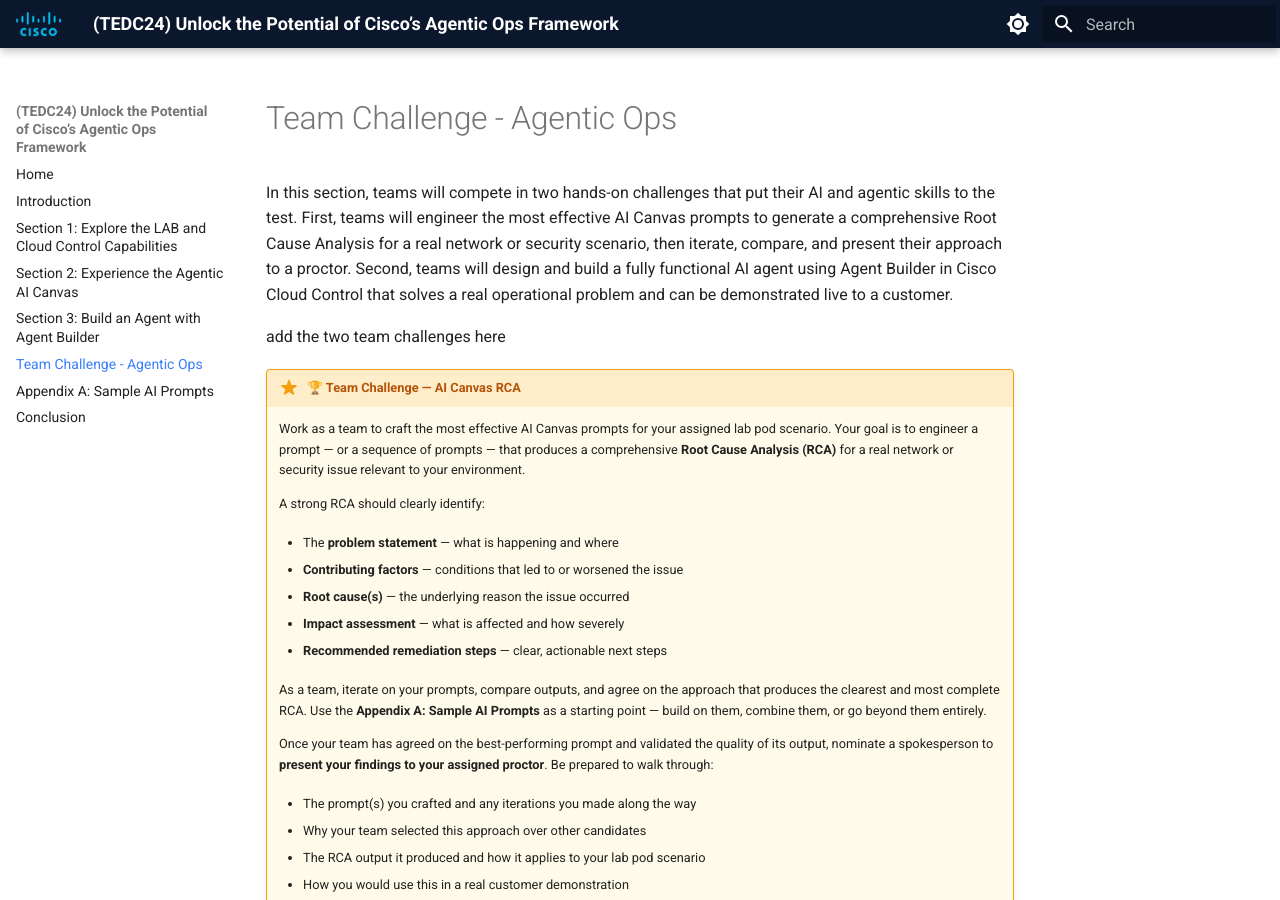
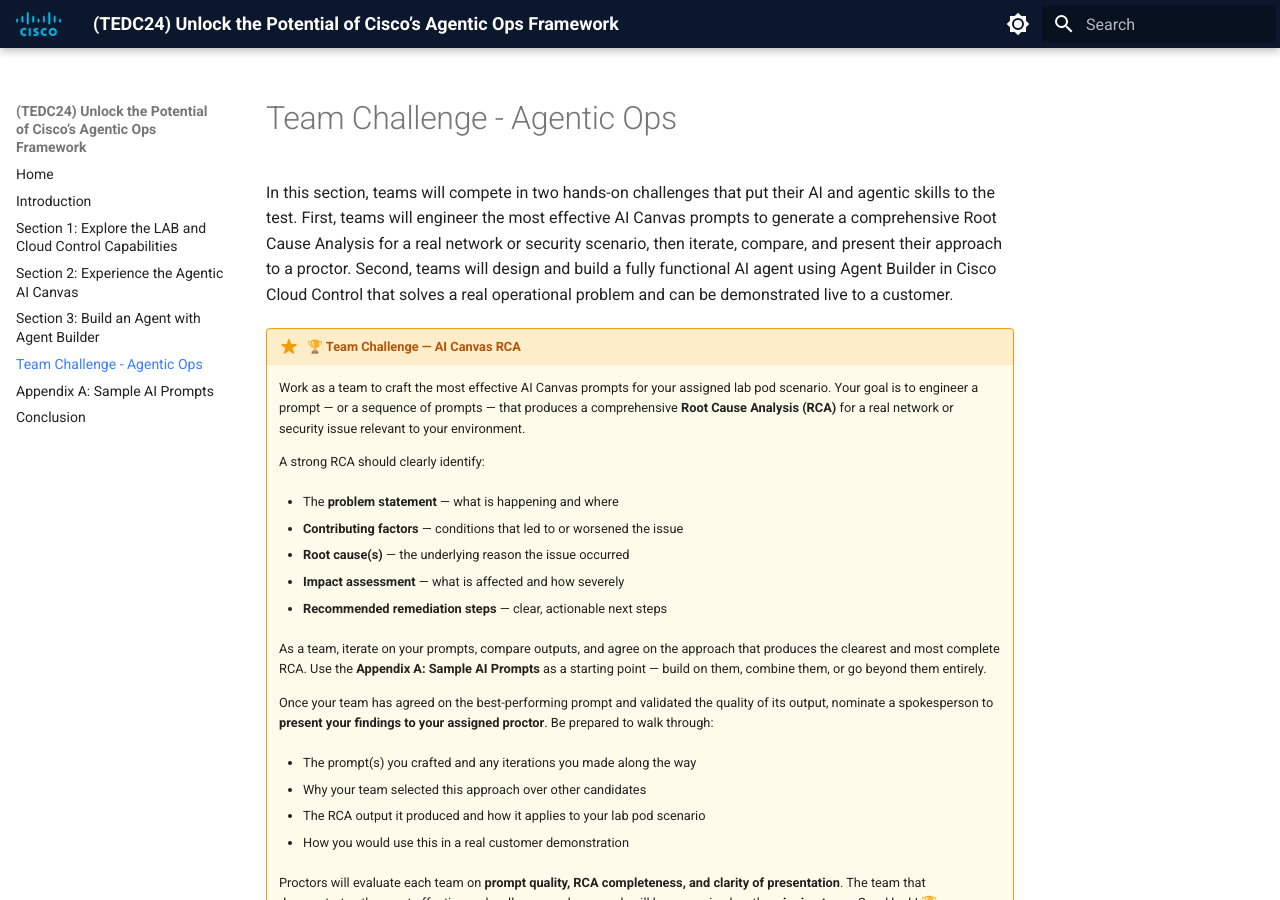
Before and after one commit to mokuma56/tedcn24-01-fy27, an MkDocs documentation site: the page built from docs/team-challenge-agentic-ops/index.md, in a window 1280 px wide and 900 px high. Built offline with MkDocs 1.6.1 and Material for MkDocs 9.7.7, drawn with Linux system fonts in a browser that asks for light colours.

Commit message:
Update lab guide — 2026-07-22 15:35

```diff
--- a/docs/team-challenge-agentic-ops/index.md
+++ b/docs/team-challenge-agentic-ops/index.md
@@ -1,8 +1,6 @@
 # Team Challenge - Agentic Ops
 
 In this section, teams will compete in two hands-on challenges that put their AI and agentic skills to the test. First, teams will engineer the most effective AI Canvas prompts to generate a comprehensive Root Cause Analysis for a real network or security scenario, then iterate, compare, and present their approach to a proctor. Second, teams will design and build a fully functional AI agent using Agent Builder in Cisco Cloud Control that solves a real operational problem and can be demonstrated live to a customer.
-
-add the two team challenges here
 
 !!! team-challenge "🏆 Team Challenge — AI Canvas RCA"
     Work as a team to craft the most effective AI Canvas prompts for your assigned lab pod scenario. Your goal is to engineer a prompt — or a sequence of prompts — that produces a comprehensive **Root Cause Analysis (RCA)** for a real network or security issue relevant to your environment.
```
